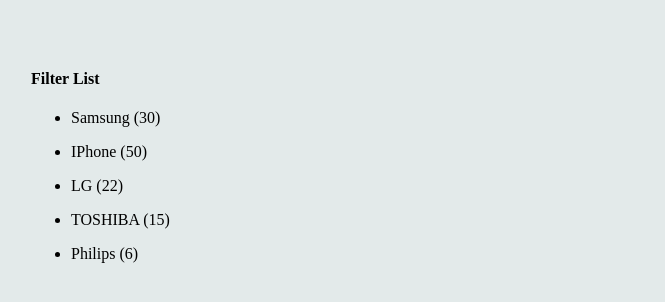
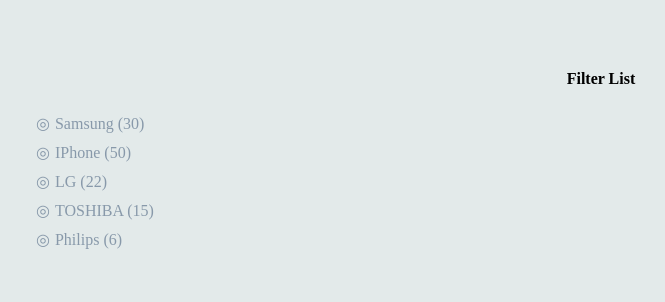
Before and after one commit to corinachistol/e-shop-front, a React (Create React App) app: page / in a window 1280 px wide. Shown: the top 302 px of the page, without its empty margins (39-704 px from the left). Built offline with nearby package versions, Linux system fonts and the light colour scheme.

Commit message:
filterPanel style added

```diff
--- a/public/index.css
+++ b/public/index.css
@@ -4,8 +4,13 @@
 }
 
 
+
 .App h1{
     /* border: 1px solid orange; */
+    text-align: center;
+}
+
+.App h4{
     text-align: center;
 }
 .cart{
@@ -44,3 +49,34 @@
     display: inline-block;
     margin:20px;
 }
+
+.container-filter{
+    /* border:1px solid red; */
+
+}
+.label{
+    display: block;
+    padding: 5px;
+}
+
+.input{
+    display: none;
+
+}
+
+.span{
+    color: #89A;
+}
+.input:checked + span{
+    color:rgb(23, 24, 24);
+    cursor: pointer;
+}
+
+.input + span::before{
+    content:'◎';
+    padding-right: 5px;
+}
+
+.input:checked + span::before{
+    content:'◉';
+}
--- a/src/App.js
+++ b/src/App.js
@@ -7,9 +7,9 @@
   return (
     <div className="App">
       {/* <h1>My Shopping Cart</h1> */}
+     {/* <Cart/> */}
+
       <h4>Filter List</h4>
-
-     {/* <Cart/> */}
      <FilterPanel />
 
 
--- a/src/components/filterPanel/FilterPanel.js
+++ b/src/components/filterPanel/FilterPanel.js
@@ -1,3 +1,4 @@
+import { labelList } from "../../data/labelsList";
 import { getFilters } from "./api";
 import { Filter } from "./ui";
 
@@ -15,15 +16,26 @@
     //     </ul>
 
     // )
+
+    // return (
+    //     <ul>
+    //         { filterList.map( item => {
+    //             return <li key={item.id} className="list">
+    //               <input type="checkbox" /> <Filter  children={item} />
+    //             </li>
+    //         } ) }
+    //     </ul>
+
+    // )
+
     return (
-        <ul>
+        <div className="container-filter">
             { filterList.map( item => {
-                return <li key={item.id} >
-                    <Filter  children={item} />
-                </li>
+                return <label className="label">
+                    <input type="checkbox" className="input"/><Filter  children={item} />
+                </label>
+
             } ) }
-        </ul>
-
+        </div>
     )
-
 }
--- a/src/components/filterPanel/ui.js
+++ b/src/components/filterPanel/ui.js
@@ -14,8 +14,6 @@
     console.log(children)
 
     return (
-        <div>
-            <p>{children.label} ({children.value})</p>
-        </div>
+            <span className="span">{children.label} ({children.value})</span>
     )
 }
```
